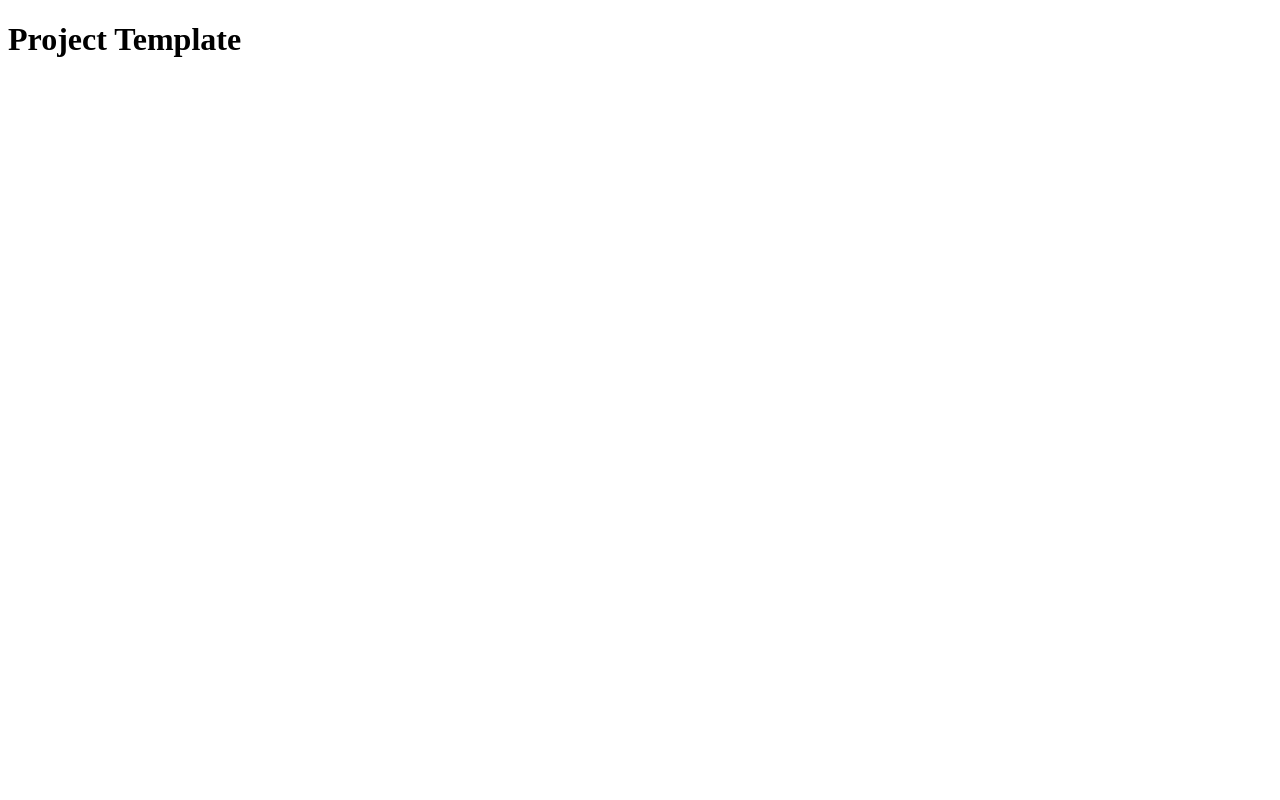
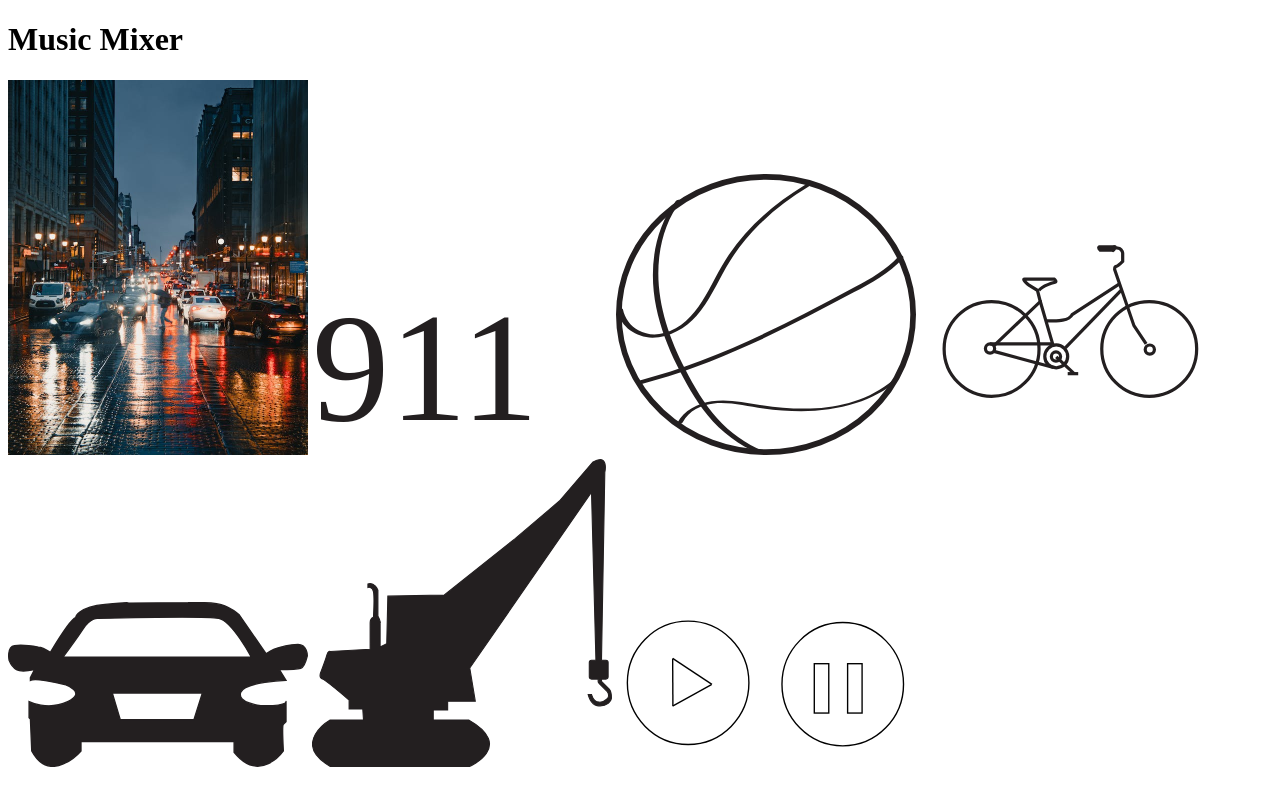
Before and after one commit to yayvey/Gonzales_David_Thomson_Juliette_MusicMixer, a plain HTML site: page index.html in a window 1280 px wide. Drawn offline with Linux system fonts and the light colour scheme.

Commit message:
Fixing sample code

```diff
--- a/css/main.css
+++ b/css/main.css
@@ -1,3 +1,7 @@
 .hidden {
     display: none;
 }
+
+img {
+    width: 300px;
+}
--- a/index.html
+++ b/index.html
@@ -3,13 +3,18 @@
     <head>
         <meta charset="UTF-8">
         <meta name="viewport" content="width=device-width, initial-scale=1.0">
-        <title>Project Template</title>
+        <title>Music Mixer</title>
         <link href="css/main.css" rel="stylesheet">
     </head>
     <body>
-        <h1>Project Template</h1>
-        <!-- link just above the closing body tag
-        this allows for the entire DOM tree to be built -->
+        <h1>Music Mixer</h1>
+        <img src="images/sample-city-background.jpeg" alt="City Background">
+        <img src="images/911.svg" alt="Emergency Services">
+        <img src="images/basketball.svg" alt="Basketball">
+        <img src="images/bicycle.svg" alt="Bicycle">
+        <img src="images/car.svg" alt="Car">
+        <img src="images/construction.svg" alt="Walking man">
+        <img src="images/pause_music_mix.svg" alt="Pause/Play">
        <script src="js/main.js"></script>
     </body>
 </html>
```
